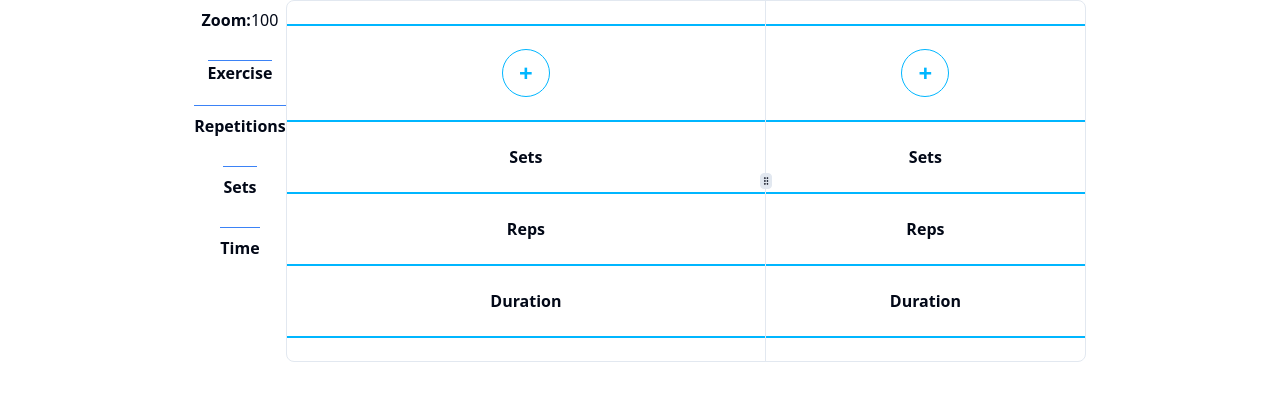
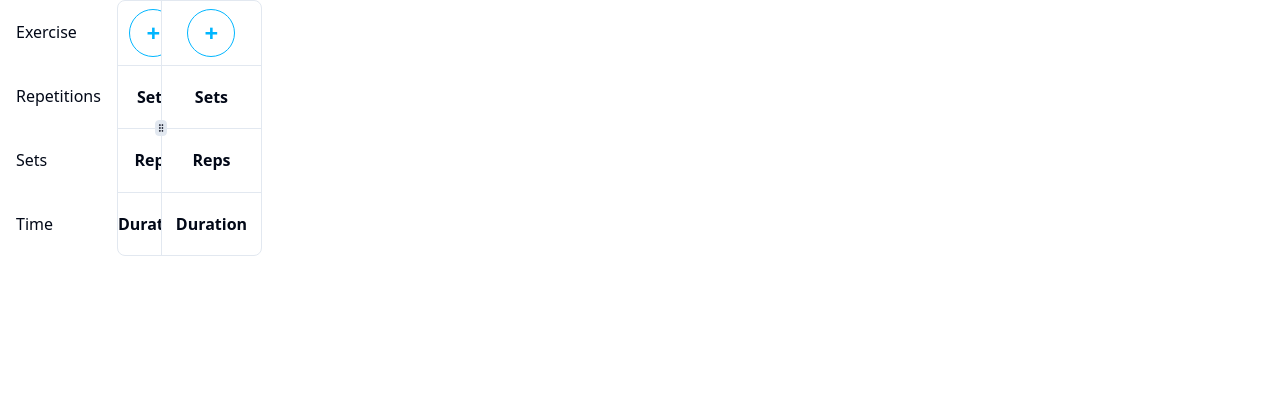
Before and after one commit to screenl/fitext-video-editor, a Next.js app: page / in a window 1280 px wide. Shown: the top 400 px of the page. Built offline with nearby package versions, Linux system fonts and the light colour scheme.

Commit message:
Edited TimeLine

```diff
--- a/src/Components/TimeLine.tsx
+++ b/src/Components/TimeLine.tsx
@@ -3,9 +3,11 @@ import { Rows } from "./TimeLineGadgets/rows";
 
 export default function TimeLine() {
   return (
-    <div className="flex flex-row justify-center ">
+    <div className="flex h-64 flex-row content-stretch items-stretch overflow-x-auto">
       <Rows></Rows>
-      <Boxes></Boxes>
+      <div className="flex flex-row content-stretch">
+        <Boxes></Boxes>
+      </div>
     </div>
   );
 }
--- a/src/Components/TimeLineGadgets/ResizableBoxes.tsx
+++ b/src/Components/TimeLineGadgets/ResizableBoxes.tsx
@@ -8,40 +8,48 @@ export function Boxes() {
   return (
     <ResizablePanelGroup
       direction="horizontal"
-      className="flex min-h-52 min-w-[800px] flex-row rounded-lg border"
+      className="flex w-full flex-col rounded-lg border"
     >
-      <ResizablePanel defaultSize={30}>
-        <div className=" flex flex-col items-center justify-center ">
-          <div className="divider divider-info"></div>
+      <ResizablePanel
+        defaultSize={30}
+        className="grid grid-rows-4 justify-items-stretch divide-y"
+      >
+        <div className="flex items-center justify-center text-center">
           <button className="btn btn-circle btn-outline btn-info text-2xl">
             +
           </button>
-          <div className="divider divider-info"></div>
-          <span className="font-semibold">Sets</span>
-          <div className="divider divider-info"></div>
-          <span className="font-semibold">Reps</span>
-          <div className="divider divider-info"></div>
-          <span className="font-semibold">Duration</span>
-          <div className="divider divider-info"></div>
         </div>
+        <span className="flex items-center justify-center text-center font-semibold">
+          Sets
+        </span>
+        <span className="flex items-center justify-center text-center font-semibold">
+          Reps
+        </span>
+        <span className="flex items-center justify-center text-center font-semibold">
+          Duration
+        </span>
       </ResizablePanel>
 
       <ResizableHandle withHandle />
 
-      <ResizablePanel defaultSize={20}>
-        <div className=" flex h-auto flex-col items-center justify-center ">
-          <div className="divider divider-info"></div>
+      <ResizablePanel
+        defaultSize={70}
+        className="grid grid-rows-4 justify-items-stretch divide-y"
+      >
+        <div className="flex items-center justify-center text-center">
           <button className="btn btn-circle btn-outline btn-info text-2xl">
             +
           </button>
-          <div className="divider divider-info"></div>
-          <span className="font-semibold">Sets</span>
-          <div className="divider divider-info"></div>
-          <span className="font-semibold">Reps</span>
-          <div className="divider divider-info"></div>
-          <span className="font-semibold">Duration</span>
-          <div className="divider divider-info"></div>
         </div>
+        <span className="flex items-center justify-center text-center font-semibold">
+          Sets
+        </span>
+        <span className="flex items-center justify-center text-center font-semibold">
+          Reps
+        </span>
+        <span className="flex items-center justify-center text-center font-semibold">
+          Duration
+        </span>
       </ResizablePanel>
     </ResizablePanelGroup>
   );
--- a/src/Components/TimeLineGadgets/rows.tsx
+++ b/src/Components/TimeLineGadgets/rows.tsx
@@ -2,24 +2,12 @@ import React from "react";
 
 export const Rows: React.FC = () => {
   return (
-    <div className="flex flex-col items-center space-y-5 divide-y divide-blue-500">
-      <div className="flex justify-between py-2">
-        <div className="font-bold">Zoom:</div>
-        <div>100</div>
-      </div>
-
-      <div className="font-bold">Exercise</div>
-
-      <div className="py-2">
-        <div className="font-bold">Repetitions</div>
-      </div>
-      <div className="py-2">
-        <div className="font-bold">Sets</div>
-      </div>
-      <div className="py-2">
-        <div className="font-bold">Time</div>
-      </div>
-    </div>
+    <ul className="grid h-full grid-rows-4 flex-col items-center px-4">
+      <li>Exercise</li>
+      <li>Repetitions</li>
+      <li>Sets</li>
+      <li>Time </li>
+    </ul>
   );
 };
 
--- a/src/app/page.tsx
+++ b/src/app/page.tsx
@@ -2,7 +2,7 @@ import TimeLine from "~/Components/TimeLine";
 
 export default function HomePage() {
   return (
-    <div className=" flex justify-center">
+    <div className="flex flex-col justify-stretch">
       <TimeLine></TimeLine>
     </div>
   );
```
